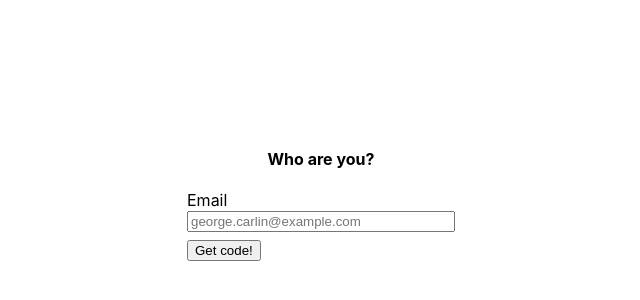
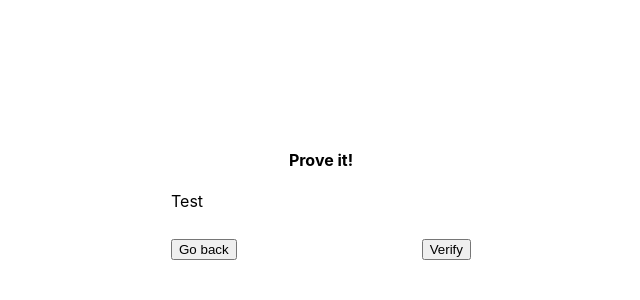
Before and after one commit to ashkan-pm/unit-testing-workshop, a React (Create React App) app: page /login in a window 1280 px wide. Shown: the part 206-506 px from the top of the page, without its empty margins (319-959 px from the left). Built offline with nearby package versions, Linux system fonts and the light colour scheme.

Commit message:
Implement Verify and GetCode component

```diff
--- /dev/null
+++ b/src/components/OTPInput/index.tsx
@@ -0,0 +1,14 @@
+import React from 'react';
+
+type Props = {
+  className?: string;
+};
+function OTPInput({ className }: Props) {
+  return (
+    <div className={className} style={{ width: 300 }}>
+      Test
+    </div>
+  );
+}
+
+export default OTPInput;
--- a/src/i18n.ts
+++ b/src/i18n.ts
@@ -13,7 +13,10 @@ i18n.use(initReactI18next).init({
         emailRequired: 'I really need your email!',
         emailInvalid: 'You know what email is, right?',
         emailNotGmail: "Gmail only! Don't ask why.",
-        getCode: 'Get code!'
+        getCode: 'Get code!',
+        proveIt: 'Prove it!',
+        goBack: 'Go back',
+        verify: 'Verify'
       }
     }
   },
--- /dev/null
+++ b/src/pages/Login/components/GetCode.tsx
@@ -0,0 +1,56 @@
+import React from 'react';
+import { useTranslation } from 'react-i18next';
+import { Typography, Form } from 'antd';
+import { Rule } from 'antd/lib/form';
+import { isGmailAddress } from 'helpers/validators';
+import { StyledInput, StyledButton } from './styles';
+const { Title } = Typography;
+
+type Props = {
+  onSubmit: () => void;
+};
+function GetCode({ onSubmit }: Props) {
+  const { t } = useTranslation();
+
+  const normalizeEmail = (value: string) => value.trim();
+  const emailRules: Rule[] = [
+    { required: true, message: t('emailRequired') },
+    { type: 'email', message: t('emailInvalid') },
+    () => ({
+      validator(_, value) {
+        if (isGmailAddress(value)) {
+          return Promise.resolve();
+        }
+        return Promise.reject(t('emailNotGmail'));
+      }
+    })
+  ];
+
+  const handleFinish = () => {
+    onSubmit();
+  };
+
+  return (
+    <>
+      <Title level={4}>{t('login')}</Title>
+      <Form onFinish={handleFinish} requiredMark={false}>
+        <Form.Item
+          label={t('email')}
+          name="email"
+          normalize={normalizeEmail}
+          rules={emailRules}
+          validateFirst
+        >
+          <StyledInput placeholder={t('emailExample')} />
+        </Form.Item>
+        <Form.Item>
+          <StyledButton type="primary" htmlType="submit" block>
+            {t('getCode')}
+          </StyledButton>
+        </Form.Item>
+      </Form>
+    </>
+  );
+}
+
+export default GetCode;
--- /dev/null
+++ b/src/pages/Login/components/Verify.tsx
@@ -0,0 +1,25 @@
+import React from 'react';
+import { useTranslation } from 'react-i18next';
+import { Typography, Button } from 'antd';
+import { VerifyWrapper, StyledOTPInput } from './styles';
+const { Title } = Typography;
+
+type Props = {
+  onBack: () => void;
+};
+function Verify({ onBack }: Props) {
+  const { t } = useTranslation();
+
+  return (
+    <VerifyWrapper>
+      <Title level={4}>{t('proveIt')}</Title>
+      <StyledOTPInput />
+      <div>
+        <Button onClick={onBack}>{t('goBack')}</Button>
+        <Button type="primary">{t('verify')}</Button>
+      </div>
+    </VerifyWrapper>
+  );
+}
+
+export default Verify;
--- /dev/null
+++ b/src/pages/Login/components/styles.ts
@@ -0,0 +1,27 @@
+import styled from 'styled-components';
+import { Input, Button } from 'antd';
+import OTPInput from 'components/OTPInput';
+
+export const StyledInput = styled(Input)`
+  width: 260px;
+`;
+
+export const StyledButton = styled(Button)`
+  margin-top: 8px;
+`;
+
+export const VerifyWrapper = styled.div`
+  display: flex;
+  align-items: center;
+  flex-direction: column;
+
+  > div {
+    display: flex;
+    width: 100%;
+    justify-content: space-between;
+  }
+`;
+
+export const StyledOTPInput = styled(OTPInput)`
+  margin-bottom: 28px;
+`;
--- a/src/pages/Login/index.tsx
+++ b/src/pages/Login/index.tsx
@@ -1,49 +1,18 @@
-import React from 'react';
-import { useTranslation } from 'react-i18next';
-import { Typography, Form } from 'antd';
-import { Rule } from 'antd/lib/form';
-import { isGmailAddress } from 'helpers/validators';
-import { StyledInput, StyledButton } from './styles';
-const { Title } = Typography;
+import React, { useState } from 'react';
+import GetCode from './components/GetCode';
+import Verify from './components/Verify';
 
 function Login() {
-  const { t } = useTranslation();
+  const [isVerify, setIsVerify] = useState(true);
 
-  const normalizeEmail = (value: string) => value.trim();
-  const emailRules: Rule[] = [
-    { required: true, message: t('emailRequired') },
-    { type: 'email', message: t('emailInvalid') },
-    () => ({
-      validator(_, value) {
-        if (isGmailAddress(value)) {
-          return Promise.resolve();
-        }
-        return Promise.reject(t('emailNotGmail'));
-      }
-    })
-  ];
+  const showGetCode = () => {
+    setIsVerify(false);
+  };
+  const showVerify = () => {
+    setIsVerify(true);
+  };
 
-  return (
-    <>
-      <Title level={4}>{t('login')}</Title>
-      <Form requiredMark={false}>
-        <Form.Item
-          label={t('email')}
-          name="email"
-          normalize={normalizeEmail}
-          rules={emailRules}
-          validateFirst
-        >
-          <StyledInput placeholder={t('emailExample')} />
-        </Form.Item>
-        <Form.Item>
-          <StyledButton type="primary" htmlType="submit" block>
-            {t('getCode')}
-          </StyledButton>
-        </Form.Item>
-      </Form>
-    </>
-  );
+  return !isVerify ? <GetCode onSubmit={showVerify} /> : <Verify onBack={showGetCode} />;
 }
 
 export default Login;
--- a/src/pages/Login/styles.ts
+++ /dev/null
@@ -1,10 +0,0 @@
-import styled from 'styled-components';
-import { Input, Button } from 'antd';
-
-export const StyledInput = styled(Input)`
-  width: 260px;
-`;
-
-export const StyledButton = styled(Button)`
-  margin-top: 8px;
-`;
```
